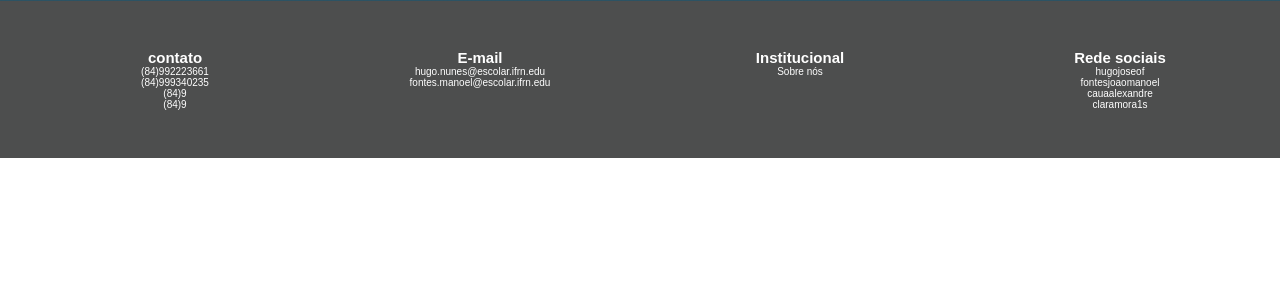
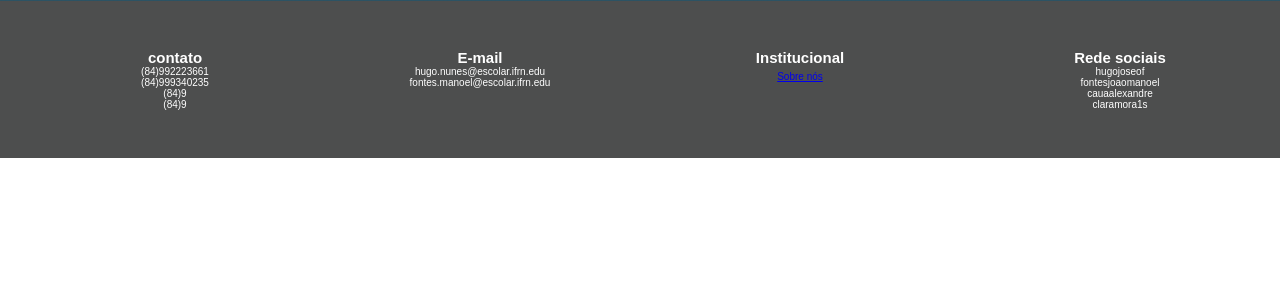
Before and after one commit to JoaoManoelFontes/Project-Trabalho_db, a Flask app: template app/templates/book.html in a window 1280 px wide. Shown: the part 245-526 px from the top of the page. Run offline with Flask 2, Linux system fonts and the light colour scheme; the template is opened without the code that fills it, so the values that code supplies are empty.

Commit message:
add link

```diff
--- a/app/static/css/style.css
+++ b/app/static/css/style.css
@@ -63,3 +63,6 @@
   font-size: 50px;
   font-weight: bolder;
 }
+.sobre{
+  font-size: 10px;
+}
--- a/app/templates/base.html
+++ b/app/templates/base.html
@@ -38,7 +38,7 @@
             </div>
             <div class="institucional">
                 <h2>Institucional</h2>
-                <p>Sobre nós</p>
+                <a class="sobre"  href="/">Sobre nós</a>
             </div>
             <div class="rede-sociais">
                 <h2>Rede sociais</h2>
```
